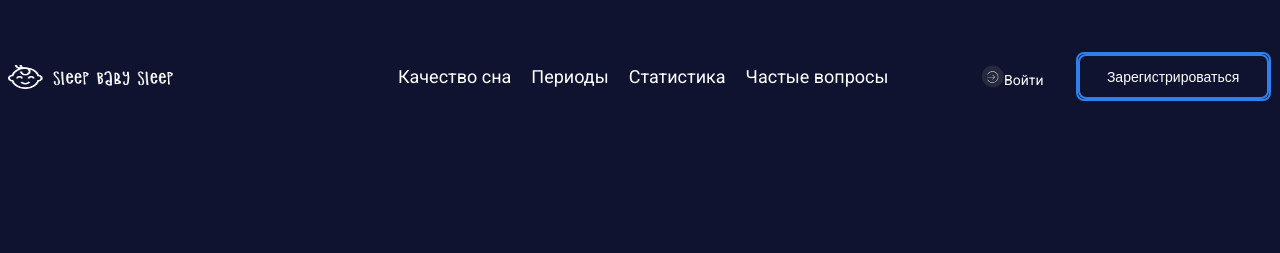
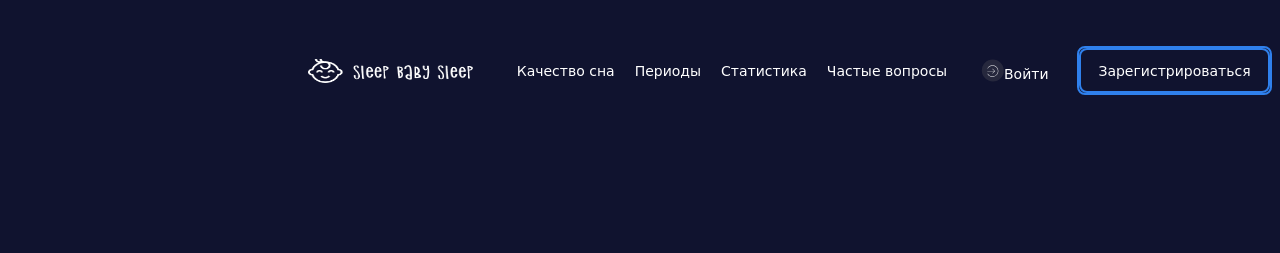
Before and after one commit to LoveBosikova/sleepBabySleep, a website built with webpack: page src/index.html in a window 1280 px wide. Built offline with nearby package versions, Linux system fonts and the light colour scheme; a web font is replaced by a local one.

Commit message:
change styles for menu

```diff
--- a/src/sass/main.scss
+++ b/src/sass/main.scss
@@ -9,7 +9,6 @@ $blue-color: #2F80EC;
 
 @mixin belota-text-font {
     font-family: 'Bellota Text', cursive;
-    font-family: 'Roboto', sans-serif;
     font-size: 18px;
     font-style: normal;
     font-weight: 400;
@@ -38,19 +37,20 @@ a {
 }
 
 .header {
-    max-width: 1292px;
-    height: 48px;
     margin-top: 48px;
 }
 .container {
-
+    max-width: 1292px;
+    height: 48px;
 }
 .navbar {
+    font-size: 14px;
     @include header-flex();
     align-items: center;
 }
 
 .logo {
+    margin-left: 300px;
     display: flex;
     align-items: center;
 }
@@ -73,11 +73,12 @@ a {
 
 }
 .nav-btn {
+    margin-left: 32px;
     width: 291px;
     height: 45px;
     display: flex;
+    justify-content: space-between;
     align-items: center;
-    gap: 32px;
 
     &-1 {
         display: flex;
@@ -86,6 +87,7 @@ a {
     }
 
    &-2 {
+    @include belota-text-font();
     width: 191px;
     height: 45px;
     font-size: 14px;
```
Also changed, not shown: src/sass/main.css, 1 other file.
